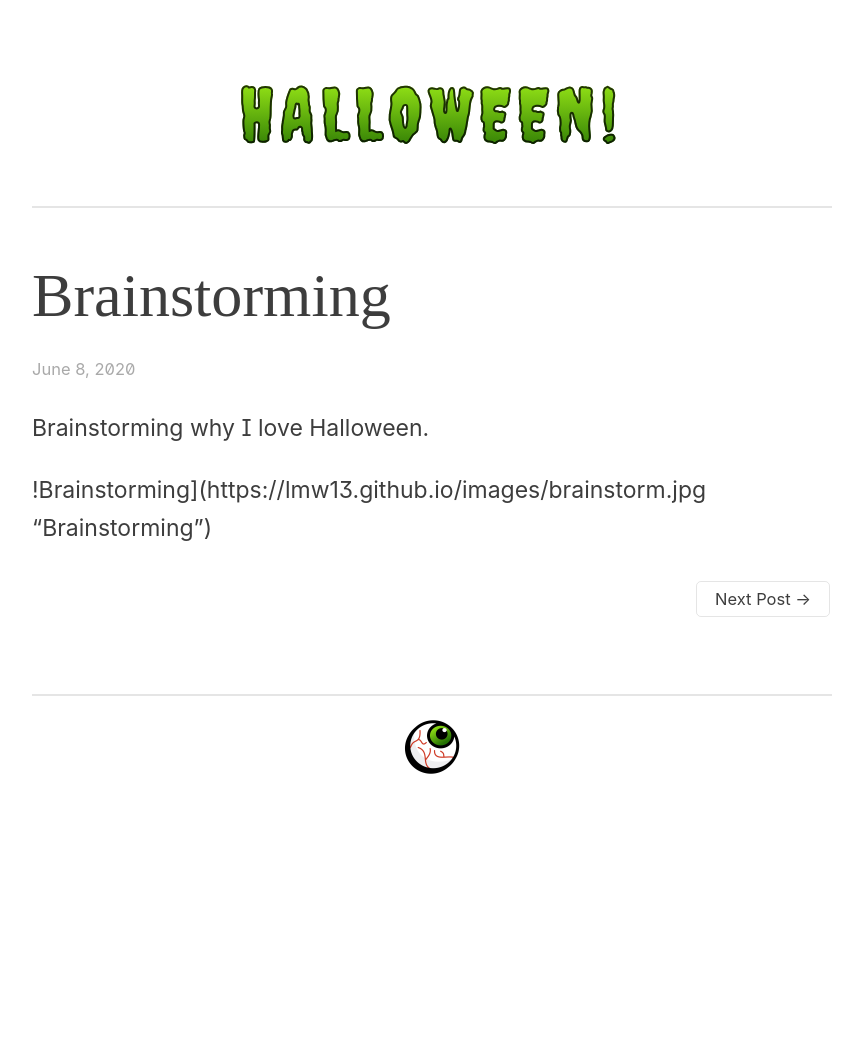
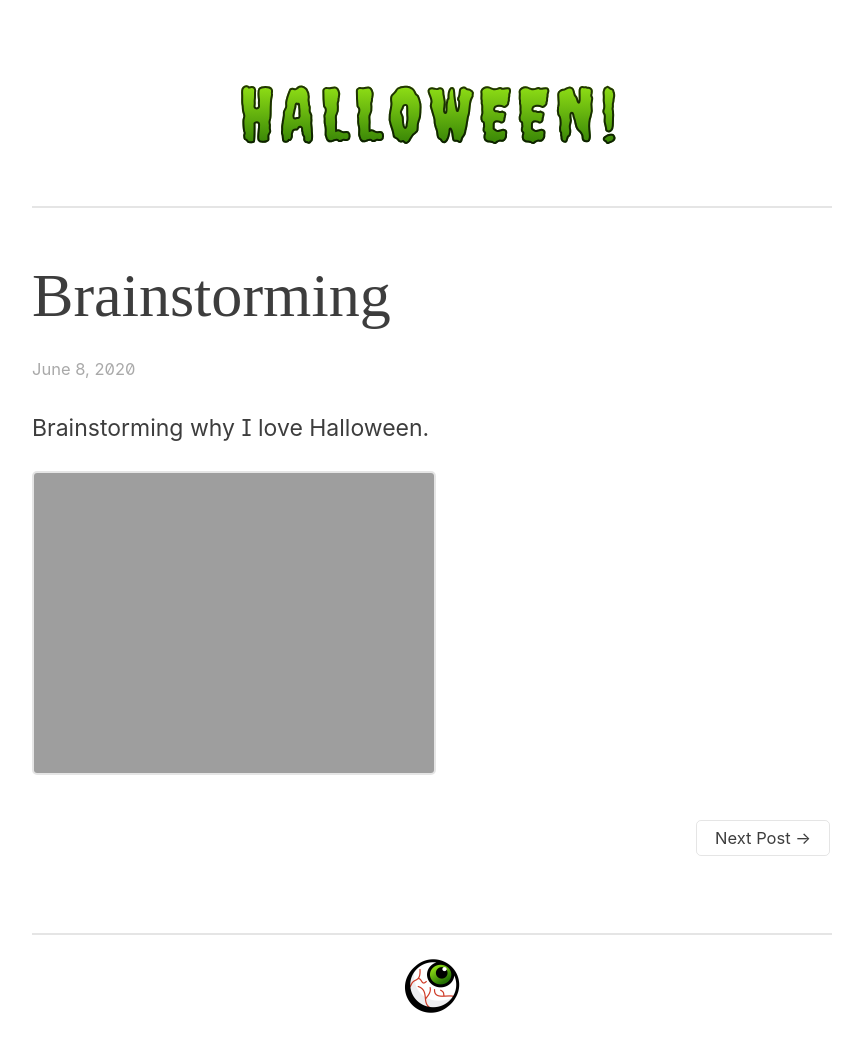
Before and after one commit to lmw13/lmw13, a Jekyll site: the page built from _posts/2020-06-08-brainstorm.md, in a window 1280 px wide. Shown: the whole page, without its empty margins (208-1071 px from the left). Built offline with Jekyll 4.4.1, drawn with Linux system fonts in a browser that asks for light colours; some web fonts are replaced; before the commit the page ends 900 px from its top, so only the background shows below that.

Commit message:
Update 2020-06-08-brainstorm.md

```diff
--- a/_posts/2020-06-08-brainstorm.md
+++ b/_posts/2020-06-08-brainstorm.md
@@ -6,4 +6,4 @@ date: 2020-06-08
 
 Brainstorming why I love Halloween.<!--more-->
 
-!Brainstorming](https://lmw13.github.io/images/brainstorm.jpg "Brainstorming")
+![Brainstorming](https://lmw13.github.io/images/brainstorm.jpg "Brainstorming")
```
